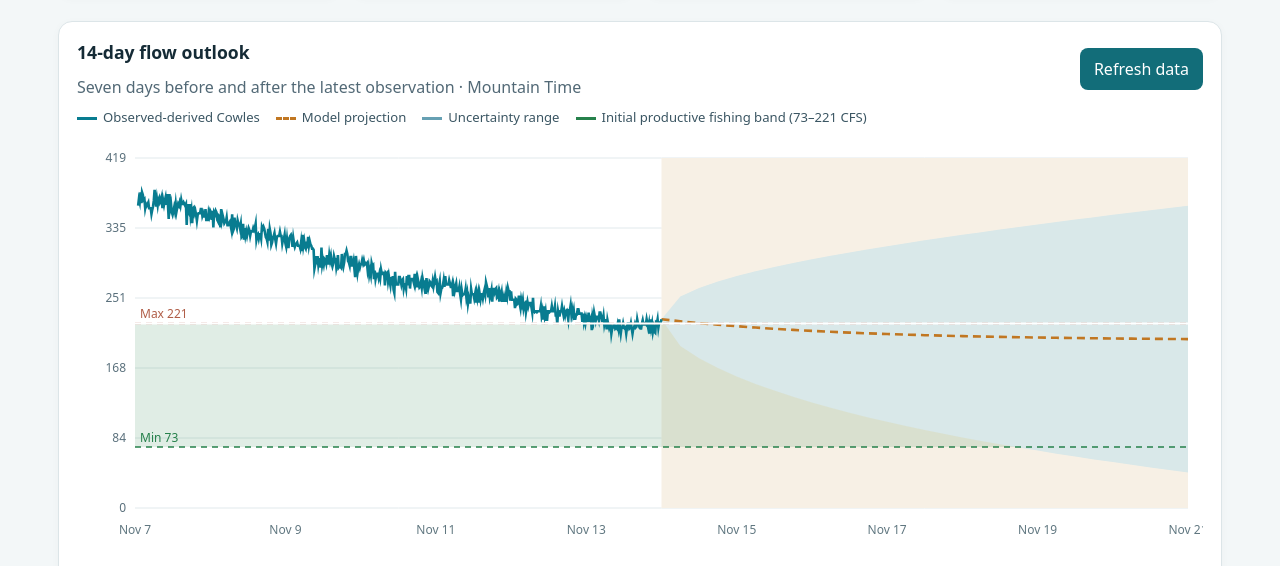
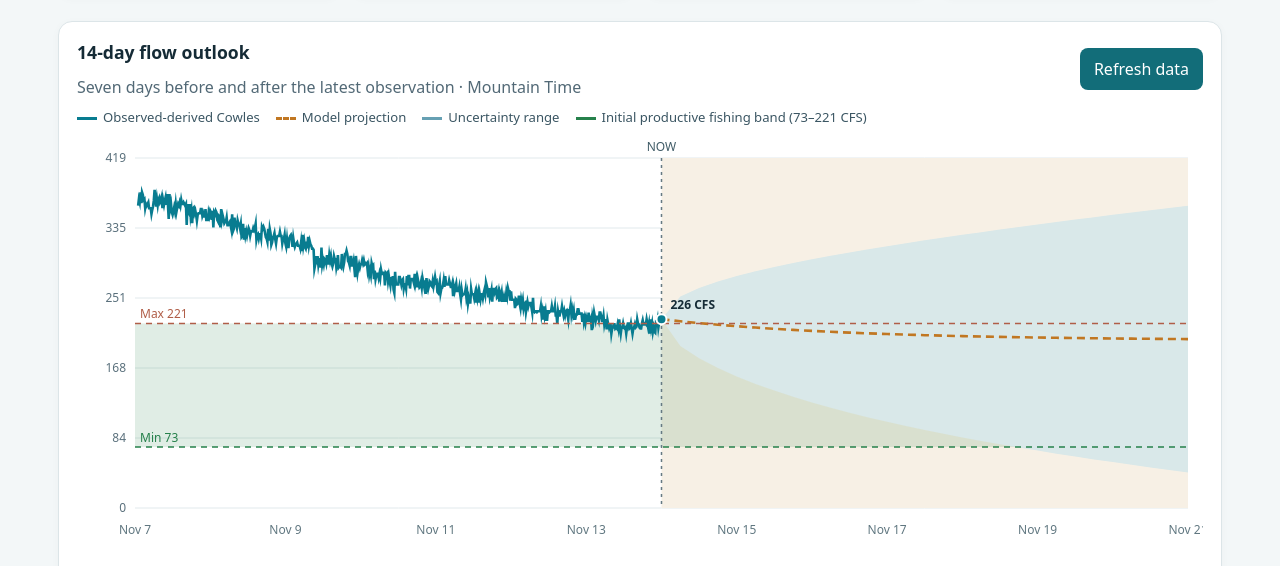
Before and after one commit to ttrodden/pecos-fishing-agent, a plain HTML site: page index.html in a window 1280 px wide. Shown: the part 234-800 px from the top of the page. Drawn offline with Linux system fonts and the light colour scheme; no server answers.

Commit message:
Repair observation marker and forecast boundary

```diff
--- a/index.html
+++ b/index.html
@@ -91,6 +91,26 @@ function draw(){const canvas=$('chart'),rect=canvas.getBoundingClientRect();if(!
  if(future.length){c.beginPath();future.forEach((v,i)=>i?c.lineTo(x(v.t),y(v.hi)):c.moveTo(x(v.t),y(v.hi)));[...future].reverse().forEach(v=>c.lineTo(x(v.t),y(v.lo)));c.closePath();c.fillStyle='#d9e8e9';c.fill();path(future,'y','#c17722',2.6,[8,5]);}
  path(history.filter(v=>v.t>=left),'y','#087c90',2.6);
  for(const [name,v] of Object.entries(thresholds)){if(!Number.isFinite(v))continue;c.beginPath();c.moveTo(p.l,y(v));c.lineTo(w-p.r,y(v));c.strokeStyle=name==='min'?'#26814b':'#b05e48';c.lineWidth=1.5;c.setLineDash([6,5]);c.stroke();c.setLineDash([]);c.fillStyle=c.strokeStyle;c.textAlign='left';c.fillText(`${name==='min'?'Min':'Max'} ${fmt(v,0)}`,p.l+5,y(v)-5)}
+ // Draw the observation/forecast boundary.
+ c.beginPath();
+ c.moveTo(x(last.t),p.t);
+ c.lineTo(x(last.t),h-p.b);
+ c.strokeStyle='#667a83';
+ c.lineWidth=1.5;
+ c.setLineDash([3,4]);
+ c.stroke();
+ c.setLineDash([]);
+ c.textAlign='center';
+ c.fillStyle='#405c67';
+ c.fillText('NOW',x(last.t),p.t-7);
+
+ // Mark the latest observed discharge.
+ const anchorX=x(last.t);
+ const anchorY=y(last.y);
+
+ c.beginPath();
+ c.arc(anchorX,anchorY,5,0,Math.PI*2);
+ c.fillStyle='#087c90';
  c.fill();
  c.strokeStyle='#ffffff';
  c.lineWidth=2;
```
